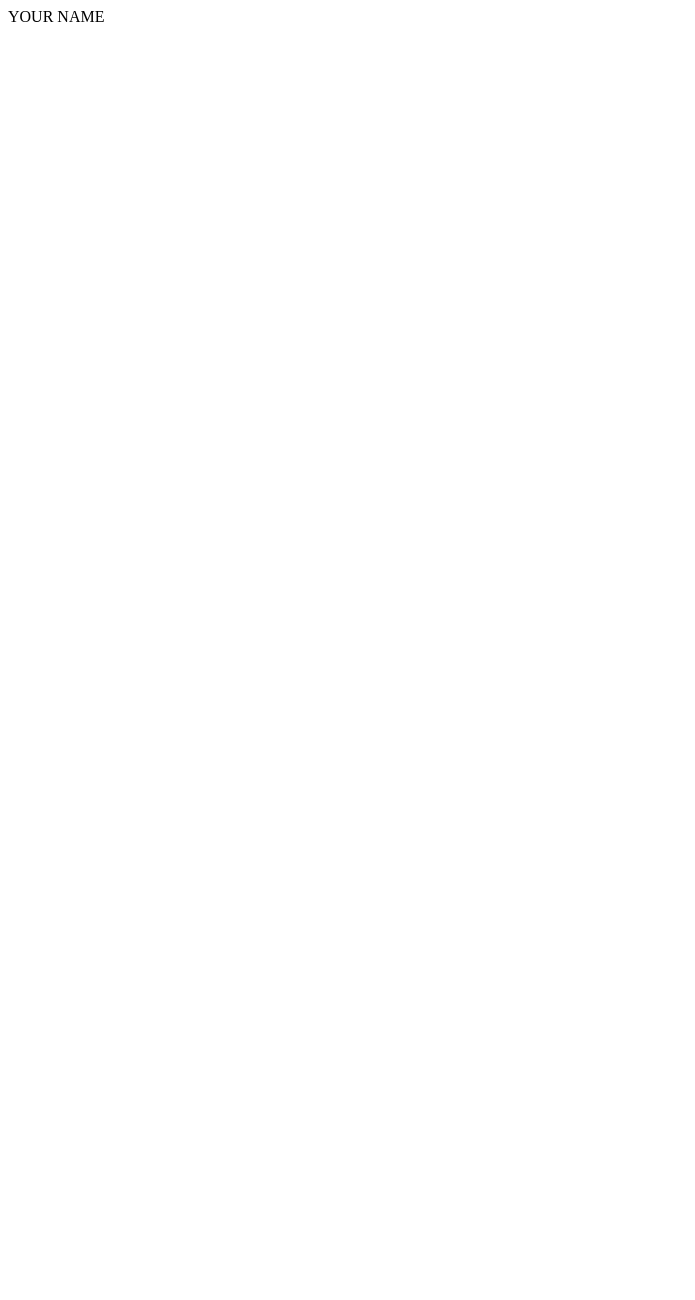
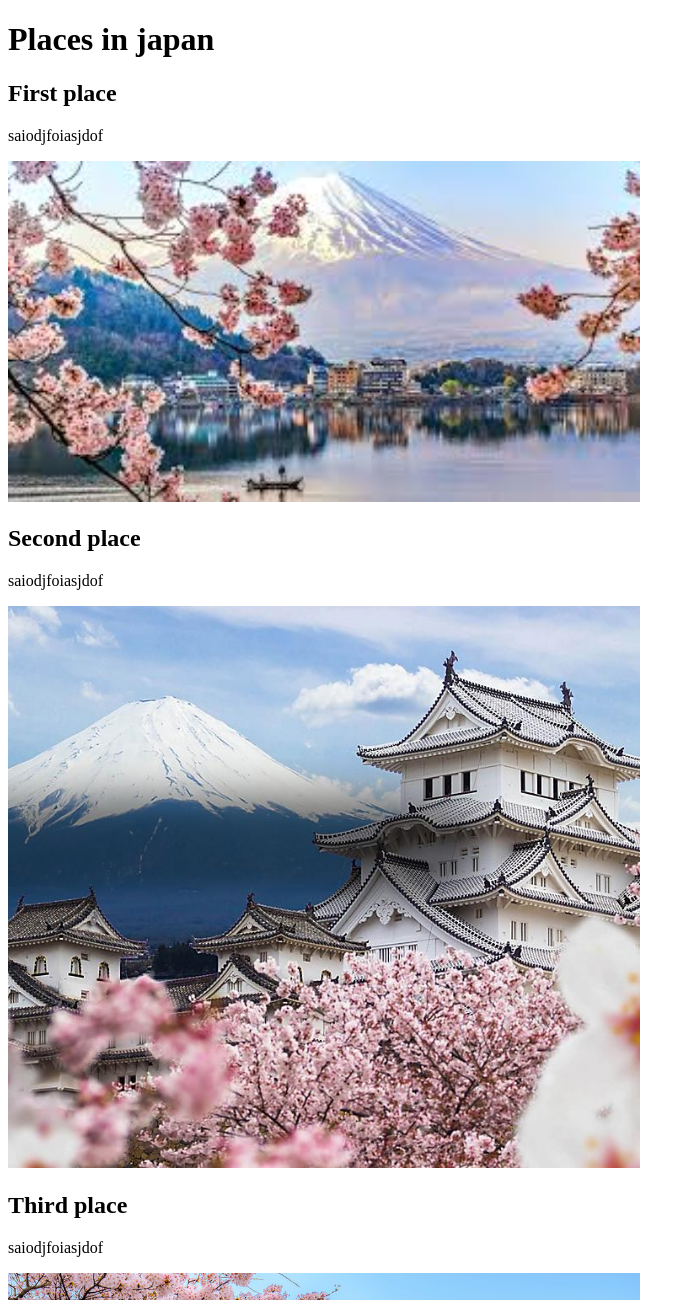
Before and after one commit to jamesduin/html-me-something, a plain HTML site: page index.html in a window 1280 px wide. Shown: the top 1300 px of the page, without its empty margins (0-695 px from the left). Before the commit the page ends 800 px from the top, so only its background shows below. Drawn offline with Linux system fonts and the light colour scheme.

Commit message:
images and text

```diff
--- a/index.html
+++ b/index.html
@@ -1 +1,39 @@
-<p>YOUR NAME</p>
+<!DOCTYPE html>
+
+<html>
+   <head>
+      <title>Trip to japan</title>
+   </head>
+
+   <body>
+        <header>
+            <h1>Places in japan</h1>
+        </header>
+        <main>
+            <article>
+                <section>
+                    <h2>First place</h2>
+                    <p>saiodjfoiasjdof</p>
+                    <img src='images/download.jpg' alt='place 1' style="width:50%;height:50%;"/>
+                </section>
+            </article>
+            <article>
+                <section>
+                    <h2>Second place</h2>
+                    <p>saiodjfoiasjdof</p>
+                    <img src='images/japan-fuji-mountain-himeji-castle-full-cherry-blossom-h.jpg' alt='place 2' style="width:50%;height:50%;"/>
+                </section>
+            </article>
+            <article>
+                <section>
+                    <h2>Third place</h2>
+                    <p>saiodjfoiasjdof</p>
+                    <img src='images/MW-HQ781_Japan__ZH_20190905153401.jpg' alt='place 3' style="width:50%;height:50%;"/>
+                </section>
+            </article>
+        </main>
+		<footer>
+			<p>&copy; 2019 James Duin</p>
+		</footer>
+   </body>
+</html>
```
Also changed, not shown: images/MW-HQ781_Japan__ZH_20190905153401.jpg (added), images/download.jpg (added), images/fuji.webp (added), images/japan-fuji-mountain-himeji-castle-full-cherry-blossom-h.jpg (added).
